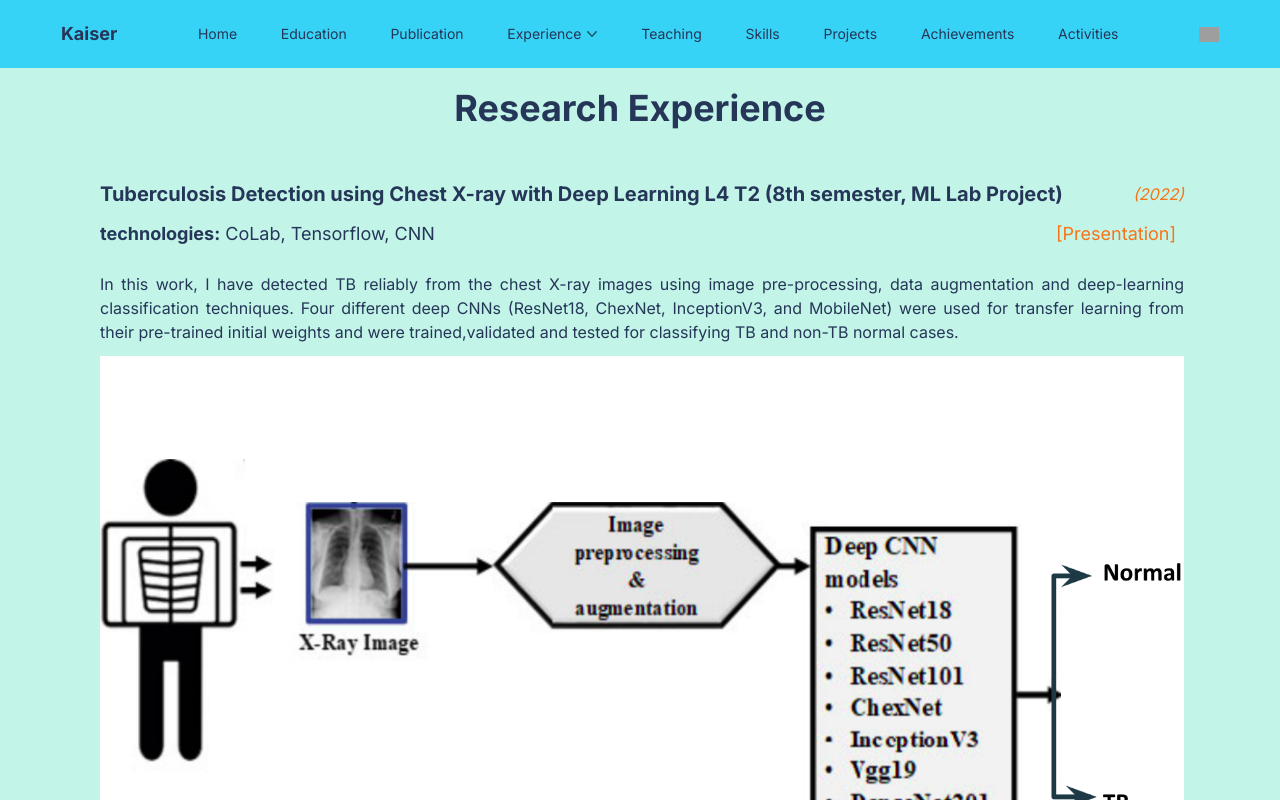
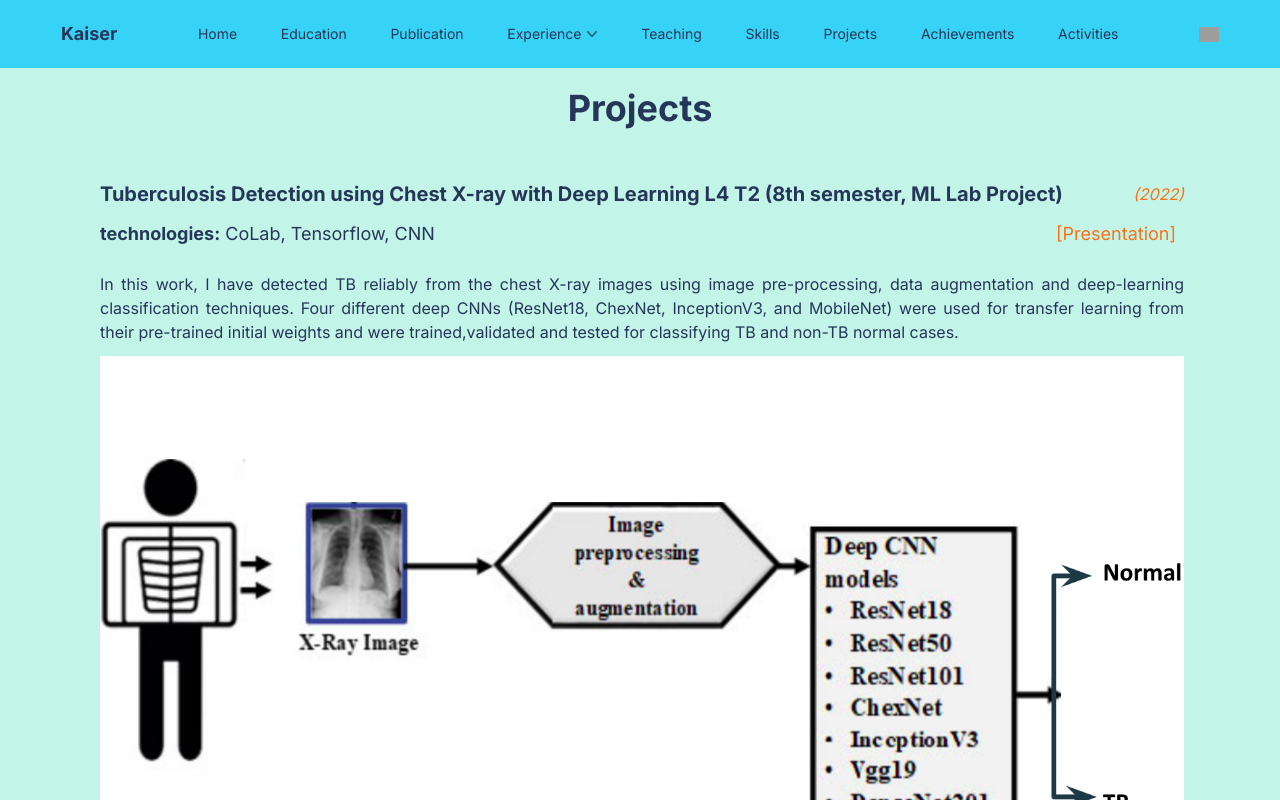
Before and after one commit to Md-Nur/portfolio-kaiser-hamid, a Next.js app: page /projects in a window 1280 px wide. Shown: the top 800 px of the page. Built offline with nearby package versions, Linux system fonts and the light colour scheme; grey boxes are pictures that could not be loaded.

Commit message:
sili mistake

```diff
--- a/app/projects/page.js
+++ b/app/projects/page.js
@@ -101,7 +101,7 @@ const page = () => {
   return (
     <section className="m-3 lg:mx-auto md:w-[95vw] lg:w-[90vw] xl:w-[85vw] 2xl:w-[80vw]">
       <h2 className="text-4xl font-bold text-center py-3 my-3">
-        Research Experience
+        Projects
       </h2>
       <div className="text-justify items-center justify-center pl-1 flex flex-col gap-10 mt-10">
         {projectData.map((data) => (
```
